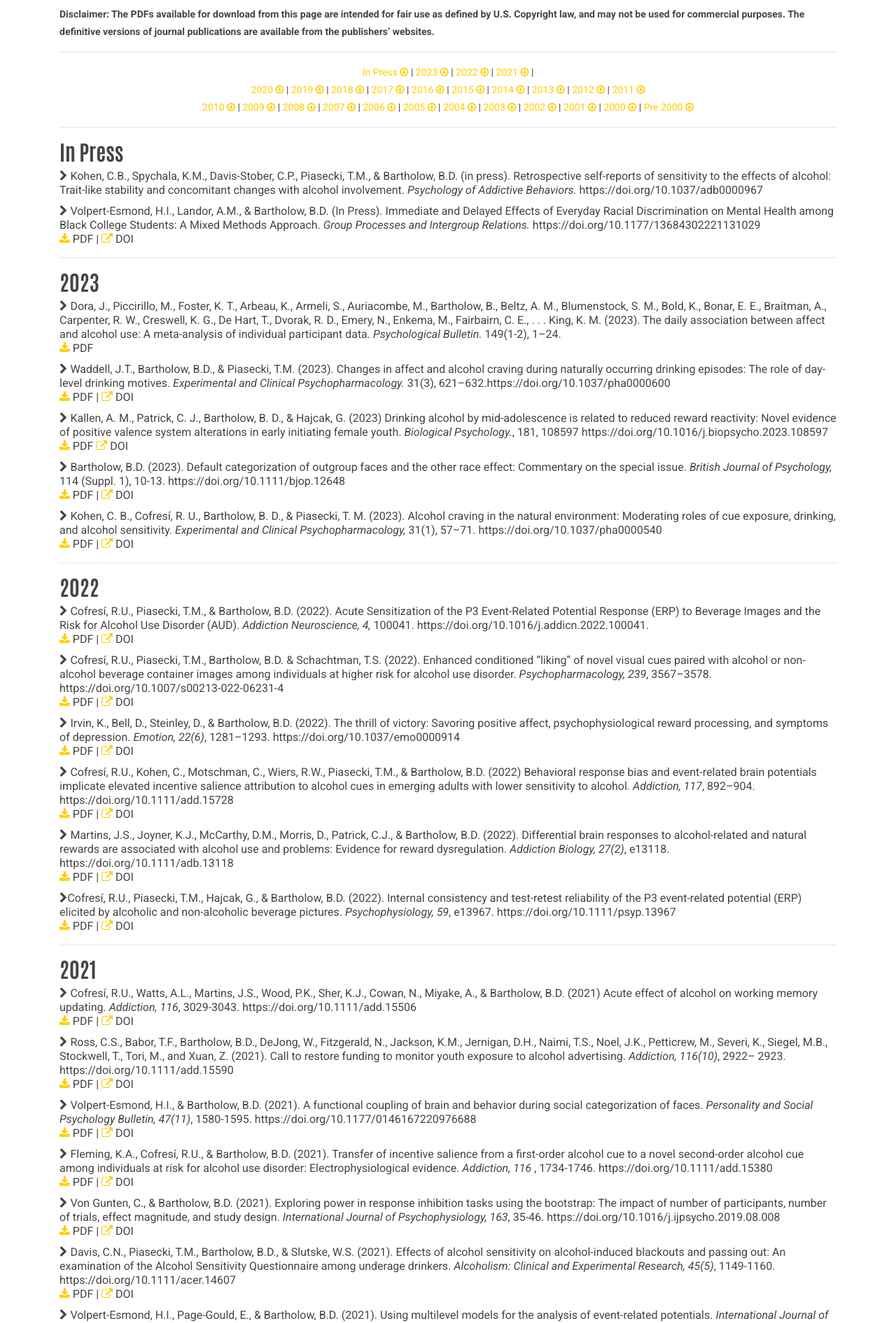
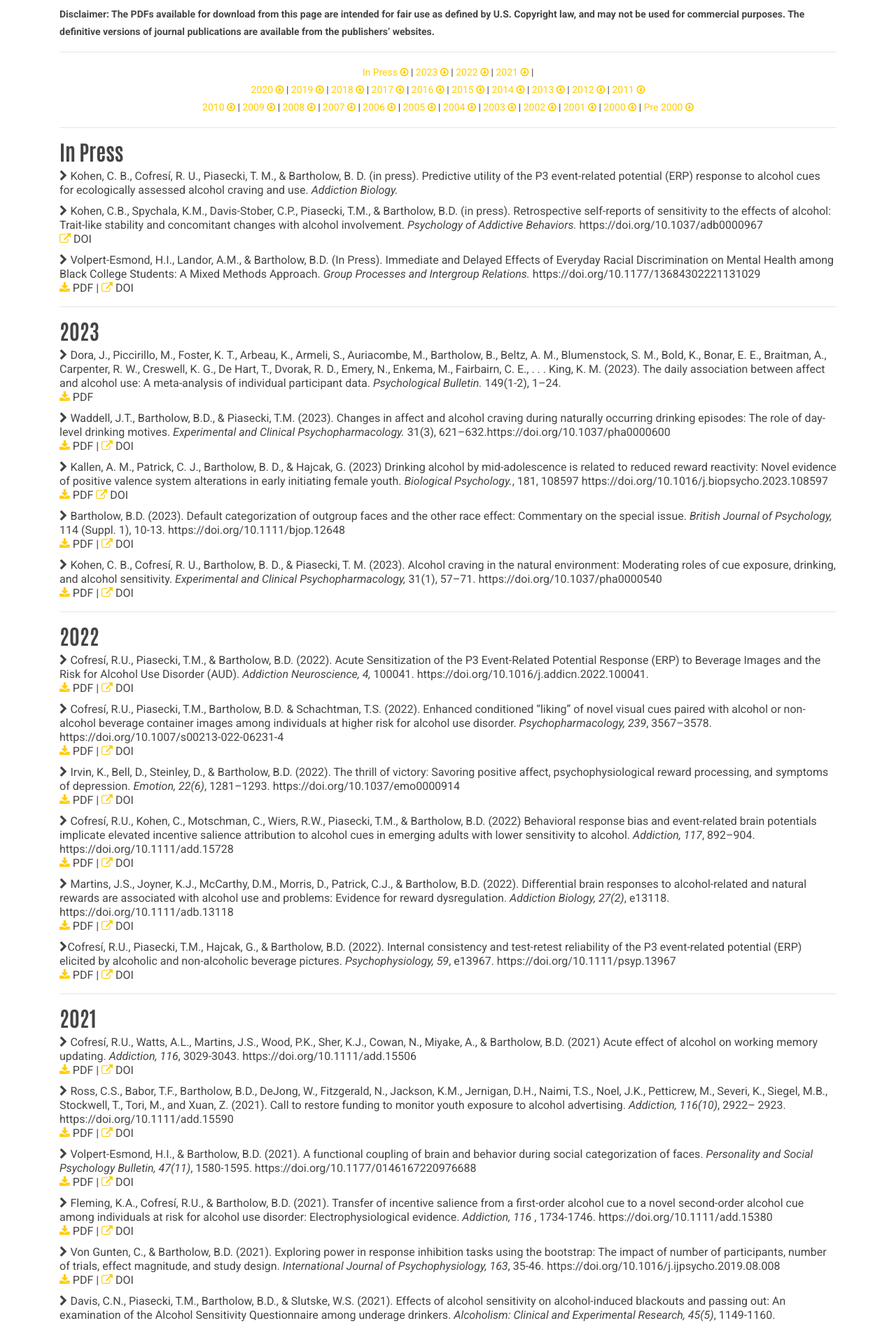
Before and after one commit to bartholow-scanlab/bartholow-scanlab.github.io, a Jekyll site: the page built from publications.html, in a window 1280 px wide. Shown: the part 365-2256 px from the top of the page at 70% size. Built offline with Jekyll 4.4.1, drawn with Linux system fonts in a browser that asks for light colours.

Commit message:
Update publications.html

```diff
--- a/publications.html
+++ b/publications.html
@@ -56,10 +56,18 @@ title: Publications
 	 <hr> <a id="InPress"> <h2>In Press</h2> </a>
 
 	      <p> <li> <i class="fa fa-chevron-right" aria-hidden="true"></i>
+	      Kohen, C. B., Cofresí, R. U., Piasecki, T. M., & Bartholow, B. D. (in press).
+	      Predictive utility of the P3 event-related potential (ERP) response to alcohol cues for ecologically assessed alcohol craving and use.
+	      <em> Addiction Biology. </em>
+		       <br/>
+		    </li> </p>
+
+	      <p> <li> <i class="fa fa-chevron-right" aria-hidden="true"></i>
                Kohen, C.B., Spychala, K.M., Davis-Stober, C.P., Piasecki, T.M., & Bartholow, B.D. (in press).
 	       Retrospective self-reports of sensitivity to the effects of alcohol: Trait-like stability and concomitant changes with alcohol involvement.
 			<em> Psychology of Addictive Behaviors. </em> https://doi.org/10.1037/adb0000967
 		       <br/>
+		      <a href="https://doi.org/10.1037/adb0000967" target="_blank" rel="noopener noreferrer"> <i class="fa fa-external-link" aria-hidden="true"></i></a> DOI
 		    </li> </p>
 
 	      <p> <li> <i class="fa fa-chevron-right" aria-hidden="true"></i>
```
